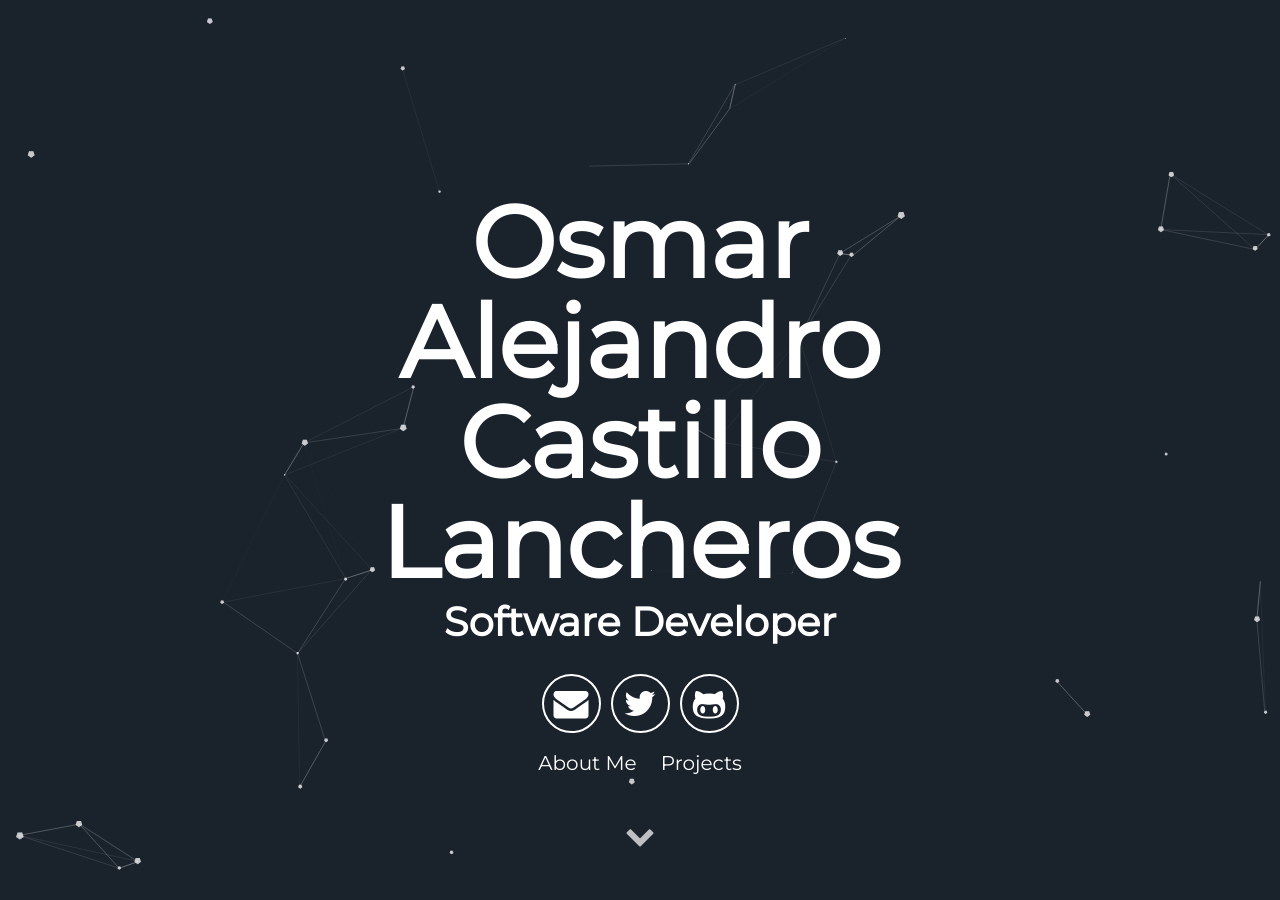
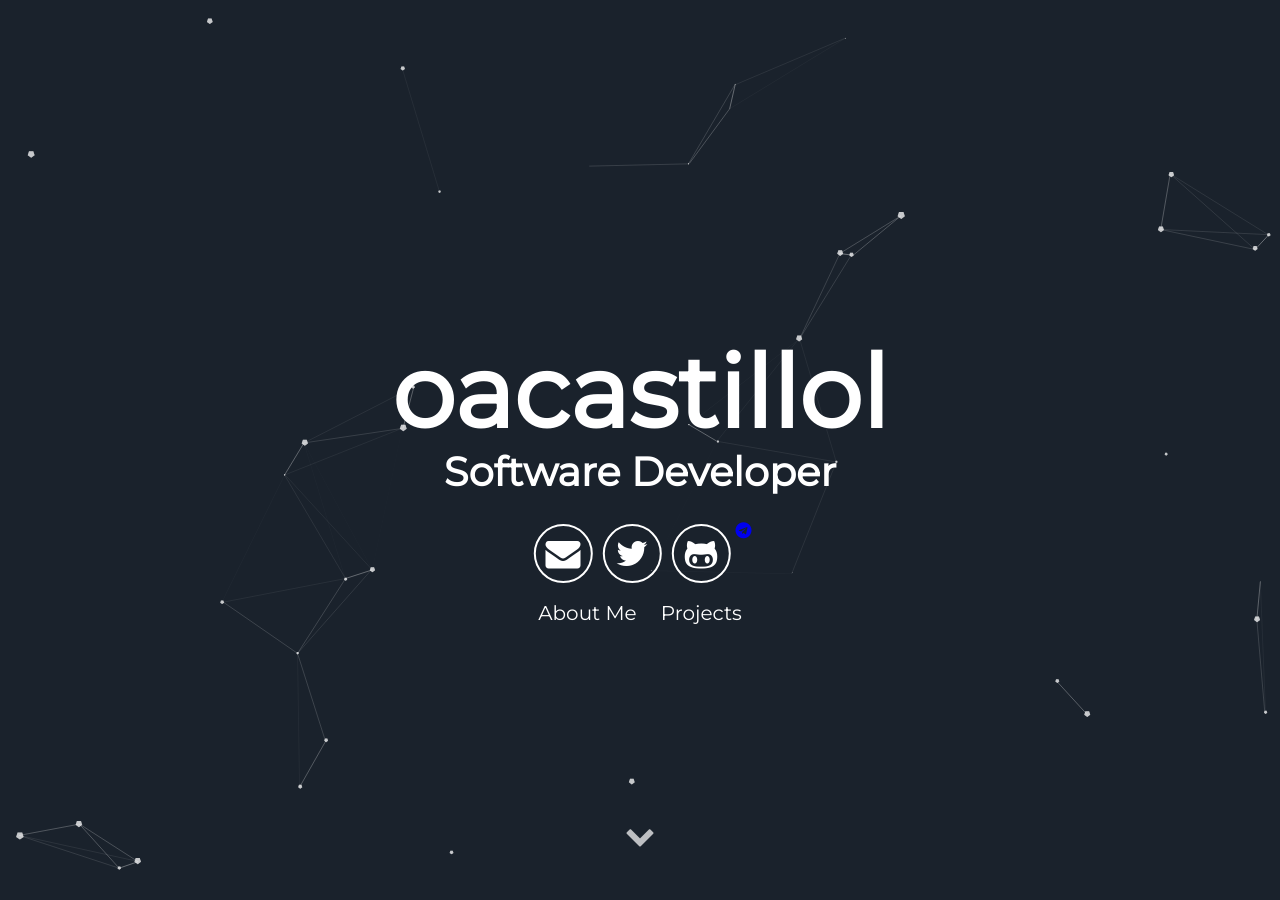
Before and after one commit to oacastillol/oacastillol.github.io.old, a Jekyll site: the page built from index.html, in a window 1280 px wide and 900 px high. Built offline with Jekyll 4.4.1, drawn with Linux system fonts in a browser that asks for light colours; some of the changed text lies outside the part shown.

Commit message:
Ultimos ajustes

```diff
--- a/_config.yml
+++ b/_config.yml
@@ -5,8 +5,8 @@ description: Una breve descripción de la vida de Osmar Castillo
 # url: "localhost:3000" # the base hostname & protocol for your site e.g. http://willianjusten.com.br
 
 # User settings
-username: Osmar Alejandro Castillo Lancheros
-user_description: Estudiante de Ingeniería de Sistemas y computación de la Universidad Nacional de Colombia, desarrollador apasionado, que disfruta de la música (reggae, rock, pero en general la música que viene del alma) y el café; busca promover las tecnologías libres y los derechos digitales.
+username: oacastillol
+user_description: Soy Osmar Alejandro Castillo Lancheros, estudiante de Ingeniería de Sistemas y computación de la Universidad Nacional de Colombia, desarrollador apasionado, que disfruta de la música (reggae, rock, pero en general la música que viene del alma) y el café; busca promover las tecnologías libres y los derechos digitales.
 user_title: Software Developer
 email: oacastillol@gmail.com
 twitter_username: oacastillol
--- a/_includes/about.html
+++ b/_includes/about.html
@@ -1,5 +1,5 @@
  <div class="user-details">
-  <h1> Mi Experiencia </h1>
+  <h1> Acerca de mi </h1>
   <p> {{site.user_description}} </p>
 </div>
   <div class="user">
--- a/_includes/header.html
+++ b/_includes/header.html
@@ -5,9 +5,10 @@
         <span class="site-description">{{site.user_title}}</span>
       </h1>
       <div class="header-icons">
-        <a aria-label="Send email" href="#"><i class="icon fa fa-envelope"></i></a>
-        <a aria-label="My Twitter" target="_blank" href="#"><i class="icon fa fa-twitter" aria-hidden="true"></i></a>
-        <a aria-label="My Github" target="_blank" href="#"><i class="icon fa fa-github-alt" aria-hidden="true"></i></a>
+        <a aria-label="Send email" href="mailto:oacastillol@gmail.com"><i class="icon fa fa-envelope"></i></a>
+        <a aria-label="My Twitter" target="_blank" href="www.twitter.com/oacastillol"><i class="icon fa fa-twitter" aria-hidden="true"></i></a>
+        <a aria-label="My Github" target="_blank" href="www.github.com/oacastillol"><i class="icon fa fa-github-alt" aria-hidden="true"></i></a>
+	<a aria-label="My Telegram" target="_blank" href="t.me/oacastillol"><i class="fa fa-telegram" aria-hidden="true"></i></a>
       </div>
       <div class="header-links">
         <a class="link" href="#about" data-scroll>About Me</a>
--- a/_includes/projects.html
+++ b/_includes/projects.html
@@ -16,7 +16,7 @@
 </div>
 <div class="user-projects">
   <div class="images-left">
-    <img alt="mountains" src="{{ "/assets/img/skate.jpg" | prepend: site.baseurl }}" />
+    <img alt="mountains" src="{{ "/assets/img/720p.png" | prepend: site.baseurl }}" />
   </div>
   <div class="contents-right">
     <h3> BoxBlur </h3>
```
